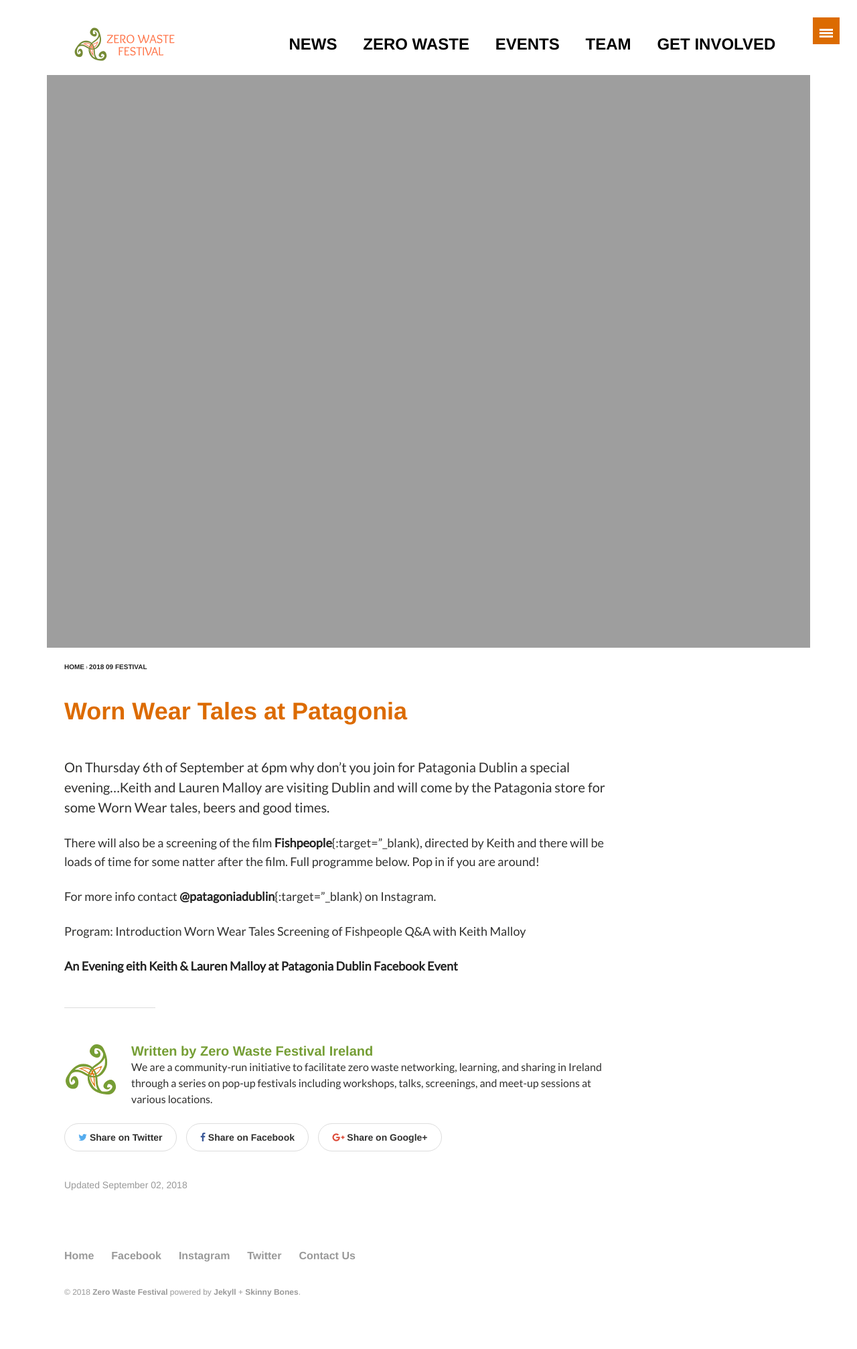
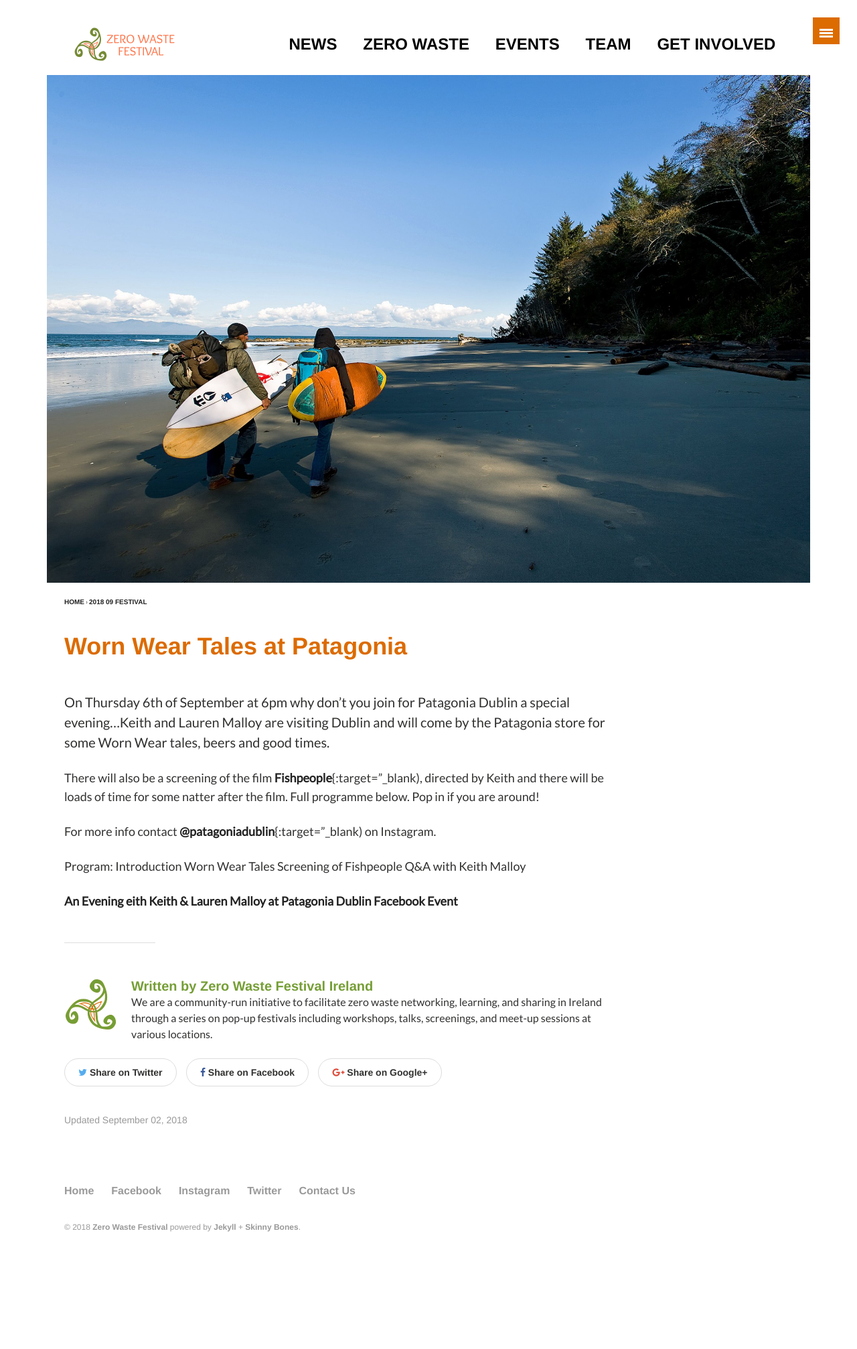
Before and after one commit to zerowastefestival/zerowastefestival.github.io, a Jekyll site: the page built from _posts/2018-09-02-worn-wear-tales.md, in a window 1280 px wide. Shown: the whole page at 67% size. Built offline with Jekyll 4.4.1, drawn with Linux system fonts in a browser that asks for light colours; some web fonts are replaced; after the commit the page ends 1918 px from its top, so only the background shows below that.

Commit message:
correct paths

```diff
--- a/_posts/2018-09-02-worn-wear-tales.md
+++ b/_posts/2018-09-02-worn-wear-tales.md
@@ -5,8 +5,8 @@
 category: 2018-09-festival
 
 image:
-  feature: 2018-09-02/worn-wear-tales.png
-  teaser : 2018-09-02/worn-wear-tales.png
+  feature: 2018-09-02/worn-wear-tales.jpg
+  teaser : 2018-09-02/worn-wear-tales.jpg
 
 comments: false
 ads: false
```
Also changed, not shown: _posts/2018-09-02-zero-waste-picnic.md (+2 -2 lines).
